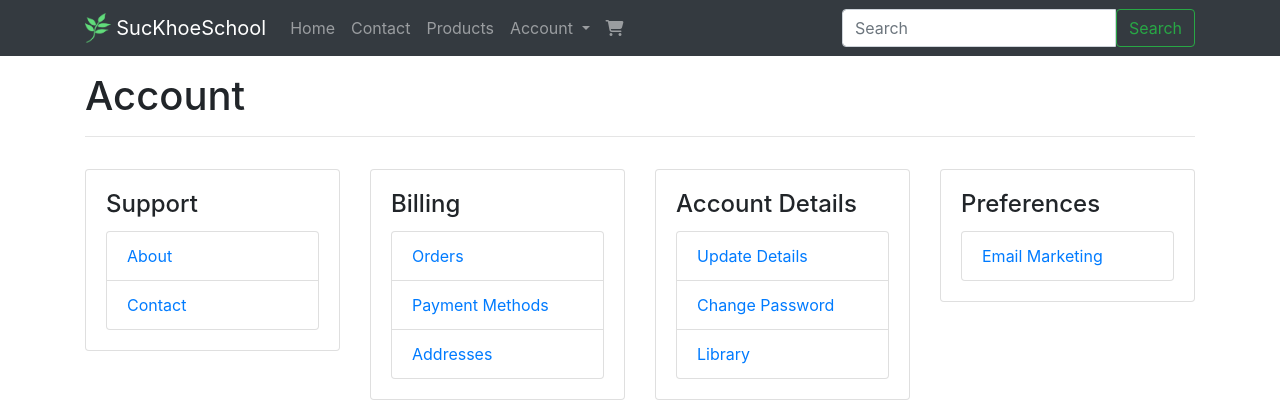
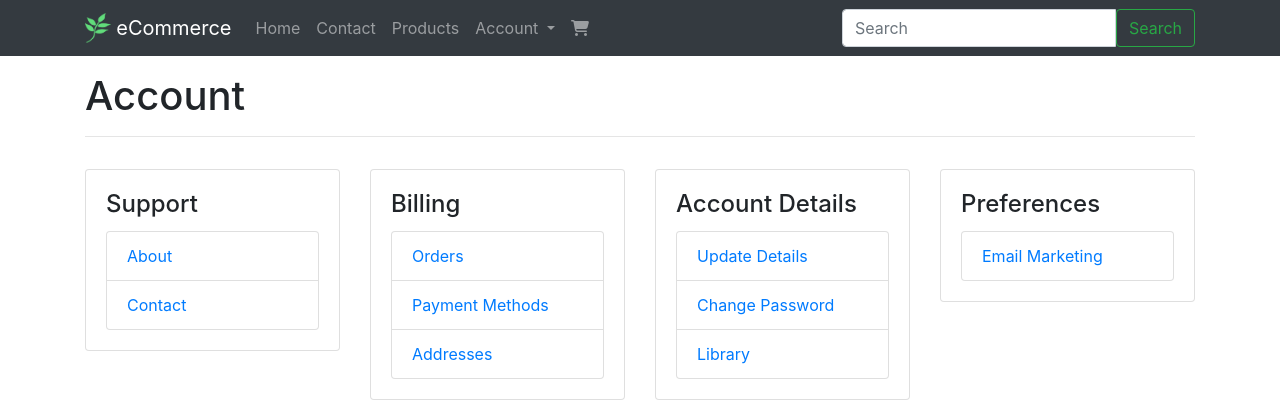
Before and after one commit to dungnguyen1991/ecommerce, a Django app: page /account/ in a window 1280 px wide. Shown: the top 420 px of the page. Run offline with Django 3.2, Linux system fonts and the light colour scheme; a user stored in the database is signed in; some libraries are stand-ins or nearby versions.

Commit message:
change app name

```diff
--- a/templates/base.html
+++ b/templates/base.html
@@ -10,7 +10,7 @@
         {% block base_head %}{% endblock %}
     </head>
     <body>
-        {% include 'base/navbar.html' with brand_name='SucKhoeSchool' %}
+        {% include 'base/navbar.html' with brand_name='eCommerce' %}
         <div class="container">
             {% if messages %}
             <div class="alert alert-success messages">
```
